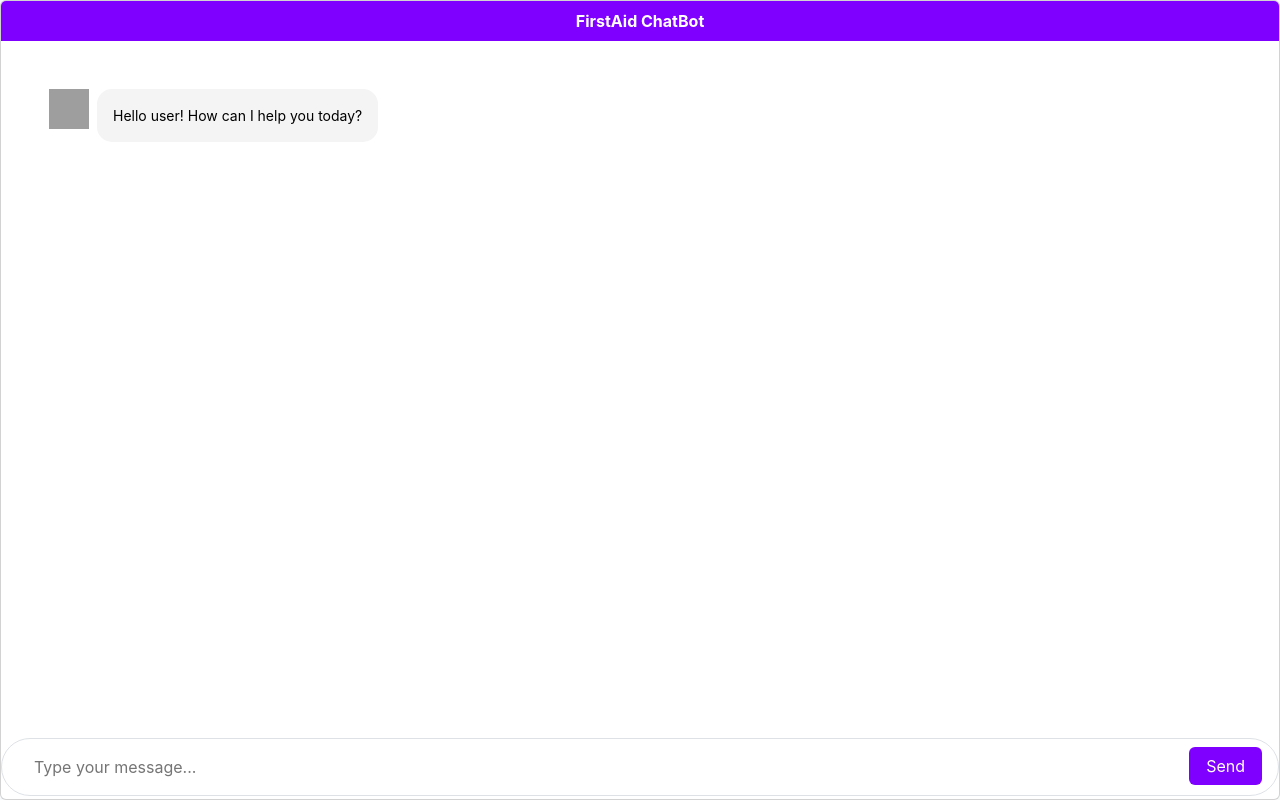
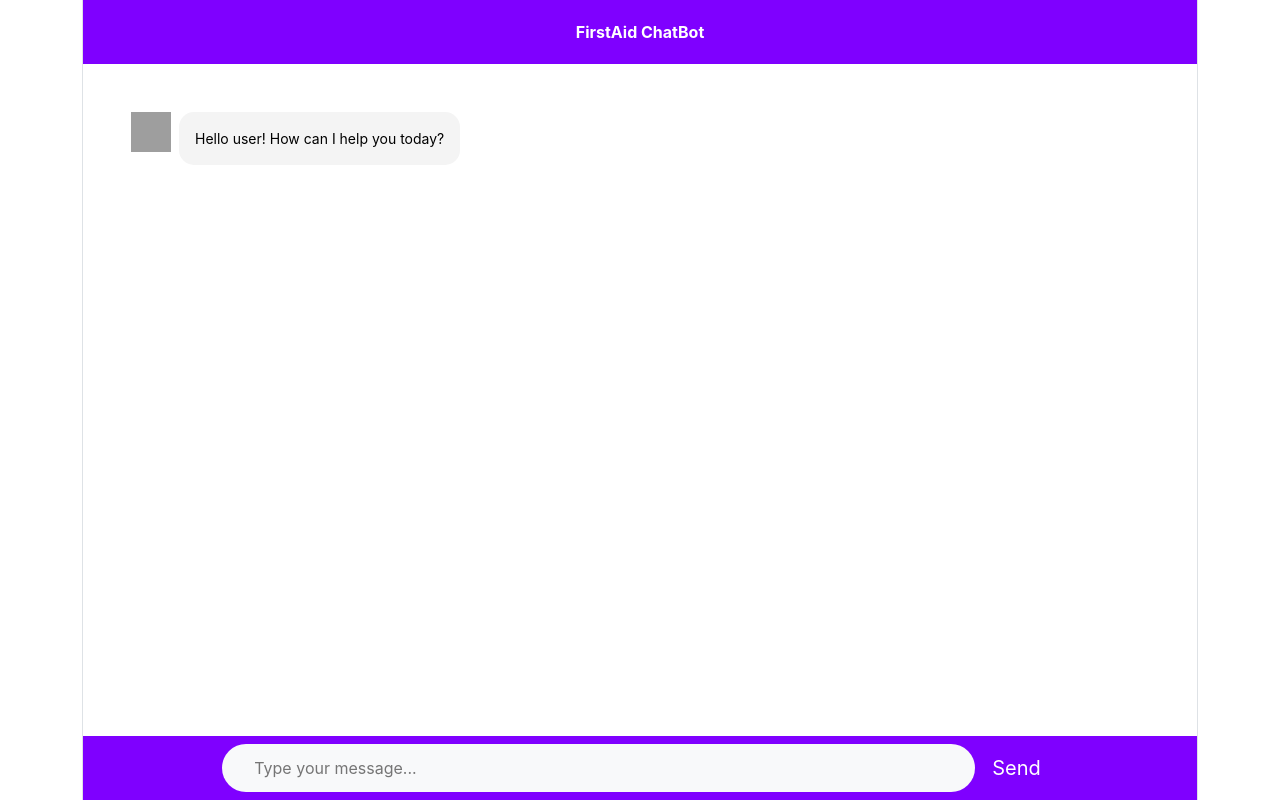
Before and after one commit to aryamanstha/First-Aid-Chatbot, a React (Create React App) app in the folder UI/: page / in a window 1280 px wide. Built offline with nearby package versions, Linux system fonts and the light colour scheme; grey boxes are pictures that could not be loaded; the HTML template or start-up script is replaced by a standard one.

Commit message:
Header and footer updated

```diff
--- a/UI/src/Component/ChatPage.js
+++ b/UI/src/Component/ChatPage.js
@@ -35,7 +35,6 @@ const ChatPage = () => {
         ]);
       }
     }
-    scrollToTop();
   };
 
   const handleKeyDown = (e) => {
@@ -58,14 +57,14 @@ const ChatPage = () => {
   };
 
   return (
-    <section className="bg-light w-100 vh-100 m-0">
-      <div className="w-100 vh-100">
+    <section className="w-100 vh-100 m-0">
+      <div className="container w-100 vh-100">
         <div className="w-100 h-100">
           <div className="w-100 h-100 ">
-            <div className="card w-100 h-100">
+            <div className="w-100 h-100 border-start border-end position-relative">
               <div
-                className="card-header d-flex align-items-center p-2 mt-0  text-white border-bottom-0"
-                style={{ background: "#7F00FF", height: "5vh" }}
+                className="w-100 d-flex align-items-center top-0 p-2 text-white"
+                style={{ background: "#7F00FF", height: "8%" }}
               >
                 <div className="w-100 text-center">
                   <p className="mb-0 fw-bold ">FirstAid ChatBot</p>
@@ -73,12 +72,12 @@ const ChatPage = () => {
               </div>
               <div
                 className="w-100 d-flex flex-row justify-content-between"
-                style={{ height: "95vh" }}
+                style={{ height: "84%" }}
               >
                 <div className="w-100 h-100">
                   <div
                     className="card p-5 w-100 border-0"
-                    style={{ overflowY: "scroll", height: "92%" }}
+                    style={{ overflowY: "scroll", height: "100%" }}
                     ref={chatContainerRef}
                   >
                     {messages.map((message, index) => (
@@ -140,8 +139,14 @@ const ChatPage = () => {
                       </div>
                     ))}
                   </div>
-                  <div className="w-100 border rounded-pill">
-                    <div className="w-100 d-flex">
+                </div>
+              </div>
+              <div
+                style={{ background: "#7F00FF", height: "8%" }}
+                className="w-100 position-absolute bottom-0 d-flex align-items-center"
+              >
+                <div className="w-75 mx-auto d-flex align-items-center h-75">
+                  <div className="w-100 h-100 d-flex align-items-center rounded-pill bg-light">
                     <input
                       type="text"
                       style={{
@@ -149,25 +154,26 @@ const ChatPage = () => {
                         outline: "none",
                         width: "95%",
                       }}
-                          className=" border-0 ps-3 py-3  ms-3 bg-transparent "
+                      className=" border-0 ps-3 ms-3 bg-transparent "
                       id="text"
                       value={newMessage}
                       onChange={(e) => setNewMessage(e.target.value)}
                       onKeyDown={(e) => handleKeyDown(e)}
                       placeholder="Type your message..."
                     ></input>
+
+                  </div>
                   <div>
                       <button
-                            className="btn mt-2 px-3 me-3 text-white"
-                            style={{ backgroundColor: "#7F00FF" }}
+                        className="btn px-3 fs-5 text-white"
+
                         onClick={handleSendMessage}
                       >
                         Send
                       </button>
                     </div>
                 </div>
-                  </div>
-                </div>
+
               </div>
             </div>
           </div>
```
Lines whose indentation alone changed are shown as unchanged.
